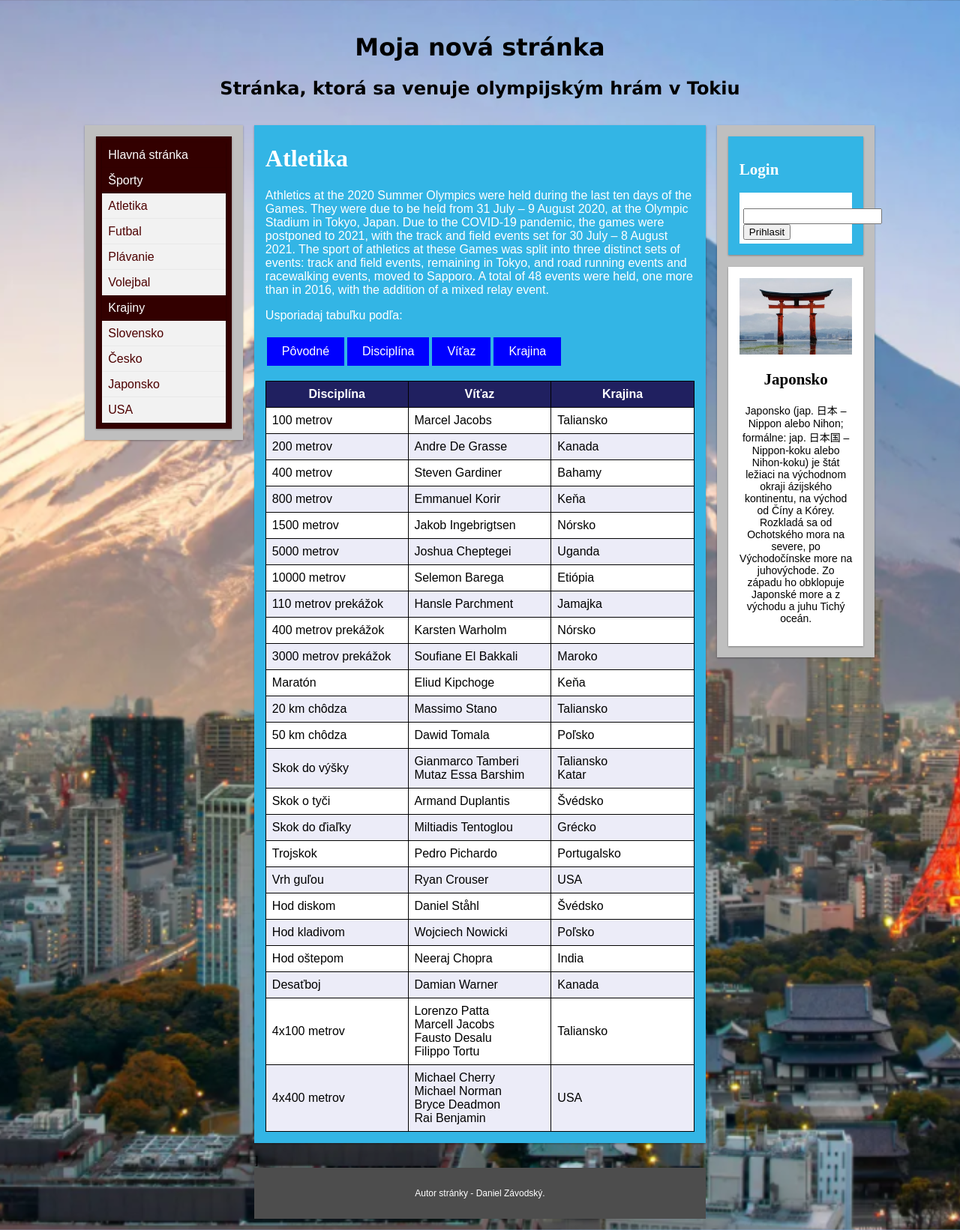
After one commit to zavodsky12/checkpoint2, a PHP site: page /Sporty/Atletika.php in a window 1280 px wide. The commit adds this page. Shown: the whole page at 75% size. Run offline with PHP 8.4, Linux system fonts and the light colour scheme.

Commit message:
javascript

```diff
--- /dev/null
+++ b/Sporty/Atletika.php
@@ -0,0 +1,232 @@
+<?php
+require "../App.php";
+$app = new App();
+$authctr = new AuthController();
+?>
+
+<!DOCTYPE html>
+<html>
+<head>
+    <meta name="viewport" content="width=device-width, initial-scale=1.0">
+    <link rel="stylesheet" href="../style.css">
+    <link rel="stylesheet" href="../vlastne.css">
+    <link rel="stylesheet" href="../nove.css">
+    <title>Atletika</title>
+
+    <script src="triedenie.js"></script>
+</head>
+
+<body>
+<div class="header zadnyObrazok">
+    <h1>Moja nová stránka</h1>
+    <h2>Stránka, ktorá sa venuje olympijským hrám v Tokiu</h2>
+</div>
+
+<div class="row">
+	<div class="col-1 col-s-0">
+
+    </div>
+    <div class="col-2 col-s-12 menu">
+        <ul>
+            <li class="hlavne"><a href="../index.php">Hlavná stránka</a></li>
+            <li class="hlavne"><a href="Sportovci.php">Športy<i class="fas fa-caret-down"></i></li>
+            <li class="opacne"><a href="Atletika.php" class="red">Atletika</a></li>
+            <li class="opacne"><a href="Futbal.html" class="red">Futbal</a></li>
+            <li class="opacne"><a href="Plavanie.html" class="red">Plávanie</a></li>
+            <li class="opacne"><a href="Volejbal.html" class="red">Volejbal</a></li>
+            <li class="hlavne">Krajiny</li>
+            <li class="opacne">Slovensko</li>
+            <li class="opacne">Česko</li>
+            <li class="opacne">Japonsko</li>
+            <li class="opacne">USA</li>
+        </ul>
+    </div>
+
+    <div class="col-6 col-s-8">
+        <div class="main">
+            <h1>Atletika</h1>
+            <p>Athletics at the 2020 Summer Olympics were held during the last ten days of the Games. They were due to be held from 31 July – 9 August 2020, at the Olympic Stadium in Tokyo, Japan. Due to the COVID-19 pandemic, the games were postponed to 2021, with the track and field events set for 30 July – 8 August 2021. The sport of athletics at these Games was split into three distinct sets of events: track and field events, remaining in Tokyo, and road running events and racewalking events, moved to Sapporo. A total of 48 events were held, one more than in 2016, with the addition of a mixed relay event.
+            </p>
+            <p>Usporiadaj tabuľku podľa:</p>
+            <p><button onclick="refreshTable()">Pôvodné</button><button onclick="sortTable(0)">Disciplína</button><button onclick="sortTable(1)">Víťaz</button><button onclick="sortTable(2)">Krajina</button></p>
+            <table id="mojaTabulka">
+                <tr>
+                    <th>Disciplína</th>
+                    <th>Víťaz</th>
+                    <th>Krajina</th>
+                </tr>
+                <tr>
+                    <td>100 metrov</td>
+                    <td>Marcel Jacobs</td>
+                    <td>Taliansko</td>
+                </tr>
+                <tr>
+                    <td>200 metrov</td>
+                    <td>Andre De Grasse</td>
+                    <td>Kanada</td>
+                </tr>
+                <tr>
+                    <td>400 metrov</td>
+                    <td>Steven Gardiner</td>
+                    <td>Bahamy</td>
+                </tr>
+                <tr>
+                    <td>800 metrov</td>
+                    <td>Emmanuel Korir</td>
+                    <td>Keňa</td>
+                </tr>
+                <tr>
+                    <td>1500 metrov</td>
+                    <td>Jakob Ingebrigtsen</td>
+                    <td>Nórsko</td>
+                </tr>
+                <tr>
+                    <td>5000 metrov</td>
+                    <td>Joshua Cheptegei</td>
+                    <td>Uganda</td>
+                </tr>
+                <tr>
+                    <td>10000 metrov</td>
+                    <td>Selemon Barega</td>
+                    <td>Etiópia</td>
+                </tr>
+                <tr>
+                    <td>110 metrov prekážok</td>
+                    <td>Hansle Parchment</td>
+                    <td>Jamajka</td>
+                </tr>
+                <tr>
+                    <td>400 metrov prekážok</td>
+                    <td>Karsten Warholm</td>
+                    <td>Nórsko</td>
+                </tr>
+                <tr>
+                    <td>3000 metrov prekážok</td>
+                    <td>Soufiane El Bakkali</td>
+                    <td>Maroko</td>
+                </tr>
+                <tr>
+                    <td>Maratón</td>
+                    <td>Eliud Kipchoge</td>
+                    <td>Keňa</td>
+                </tr>
+                <tr>
+                    <td>20 km chôdza</td>
+                    <td>Massimo Stano</td>
+                    <td>Taliansko</td>
+                </tr>
+                <tr>
+                    <td>50 km chôdza</td>
+                    <td>Dawid Tomala</td>
+                    <td>Poľsko</td>
+                </tr>
+                <tr>
+                    <td>Skok do výšky</td>
+                    <td>Gianmarco Tamberi <br> Mutaz Essa Barshim</td>
+                    <td>Taliansko <br> Katar</td>
+                </tr>
+                <tr>
+                    <td>Skok o tyči</td>
+                    <td>Armand Duplantis</td>
+                    <td>Švédsko</td>
+                </tr>
+                <tr>
+                    <td>Skok do ďiaľky</td>
+                    <td>Miltiadis Tentoglou</td>
+                    <td>Grécko</td>
+                </tr>
+                <tr>
+                    <td>Trojskok</td>
+                    <td>Pedro Pichardo</td>
+                    <td>Portugalsko</td>
+                </tr>
+                <tr>
+                    <td>Vrh guľou</td>
+                    <td>Ryan Crouser</td>
+                    <td>USA</td>
+                </tr>
+                <tr>
+                    <td>Hod diskom</td>
+                    <td>Daniel Ståhl</td>
+                    <td>Švédsko</td>
+                </tr>
+                <tr>
+                    <td>Hod kladivom</td>
+                    <td>Wojciech Nowicki</td>
+                    <td>Poľsko</td>
+                </tr>
+                <tr>
+                    <td>Hod oštepom</td>
+                    <td>Neeraj Chopra</td>
+                    <td>India</td>
+                </tr>
+                <tr>
+                    <td>Desaťboj</td>
+                    <td>Damian Warner</td>
+                    <td>Kanada</td>
+                </tr>
+                <tr>
+                    <td>4x100 metrov</td>
+                    <td>Lorenzo Patta<br>Marcell Jacobs<br>Fausto Desalu<br>Filippo Tortu</td>
+                    <td>Taliansko</td>
+                </tr>
+                <tr>
+                    <td>4x400 metrov</td>
+                    <td>Michael Cherry<br>Michael Norman<br>Bryce Deadmon<br>Rai Benjamin</td>
+                    <td>USA</td>
+                </tr>
+            </table>
+        </div>
+    </div>
+
+    <div class="col-22 col-s-4 aside">
+        <?php if(Auth::isLogged()) { ?>
+            <div class="login">
+                <h2>Ste prihlaseny</h2>
+                <form method="post">
+                    <input type="submit" name="logout" value="Odhlasit">
+                </form>
+            </div>
+        <?php } else { ?>
+            <div class="login">
+                <h2>Login</h2>
+                <?php if(Auth::isBadLoggin()) { ?>
+                    <p class="cervena">Zadali ste zly login</p>
+                    <?php unset($_SESSION['bad']); ?>
+                <?php } ?>
+                <form method="post">
+                    <label for="controle">Email</label>
+                    <input type="text" name="login">
+                    <input type="submit" value="Prihlasit">
+                </form>
+            </div>
+        <?php } ?>
+        <br>
+        <div class="right">
+            <img src="../pravy.png" class="obr">
+            <h2>Japonsko</h2>
+            <p>Japonsko (jap. 日本 – Nippon alebo Nihon; formálne: jap. 日本国 – Nippon-koku alebo Nihon-koku) je štát ležiaci na východnom okraji ázijského kontinentu, na východ od Číny a Kórey. Rozkladá sa od Ochotského mora na severe, po Východočínske more na juhovýchode. Zo západu ho obklopuje Japonské more a z východu a juhu Tichý oceán.</p>
+        </div>
+    </div>
+    <div class="col-1 col-s-0">
+
+	</div>
+</div>
+
+</div>
+
+<div>
+	<div class="col-3">
+
+	</div>
+	<div class="col-6">]
+		<div class="footer">
+  			<p>Autor stránky - Daniel Závodský.</p>
+  		</div>
+	</div>
+	<div class="col-3">
+
+	</div>
+</div>
+</body>
+</html>
--- a/Sporty/Sportovci.php
+++ b/Sporty/Sportovci.php
@@ -27,8 +27,8 @@ $authctr = new AuthController();
     <div class="col-2 col-s-12 menu">
         <ul>
             <li class="hlavne"><a href="../index.php">Hlavná stránka</a></li>
-            <li class="hlavne">Športy<i class="fas fa-caret-down"></i></li>
-            <li class="opacne"><a href="Atletika.html" class="red">Atletika</a></li>
+            <li class="hlavne"><a href="Sportovci.php">Športy<i class="fas fa-caret-down"></i></li>
+            <li class="opacne"><a href="Atletika.php" class="red">Atletika</a></li>
             <li class="opacne"><a href="Futbal.html" class="red">Futbal</a></li>
             <li class="opacne"><a href="Plavanie.html" class="red">Plávanie</a></li>
             <li class="opacne"><a href="Volejbal.html" class="red">Volejbal</a></li>
--- a/index.php
+++ b/index.php
@@ -29,7 +29,7 @@ $authctr = new AuthController();
         <ul>
             <li class="hlavne"><a href="index.php">Hlavná stránka</a></li>
             <li class="hlavne"><a href="Sporty/Sportovci.php">Športy<i class="fas fa-caret-down"></i></li>
-            <li class="opacne"><a href="Sporty/Atletika.html" class="red">Atletika</a></li>
+            <li class="opacne"><a href="Sporty/Atletika.php" class="red">Atletika</a></li>
             <li class="opacne"><a href="Sporty/Futbal.html" class="red">Futbal</a></li>
             <li class="opacne"><a href="Sporty/Plavanie.html" class="red">Plávanie</a></li>
             <li class="opacne"><a href="Sporty/Volejbal.html" class="red">Volejbal</a></li>
```
Also changed, not shown: Sporty/Atletika.html (deleted, +0 -199 lines), Sporty/triedenie.js (added, +90 -0 lines).
